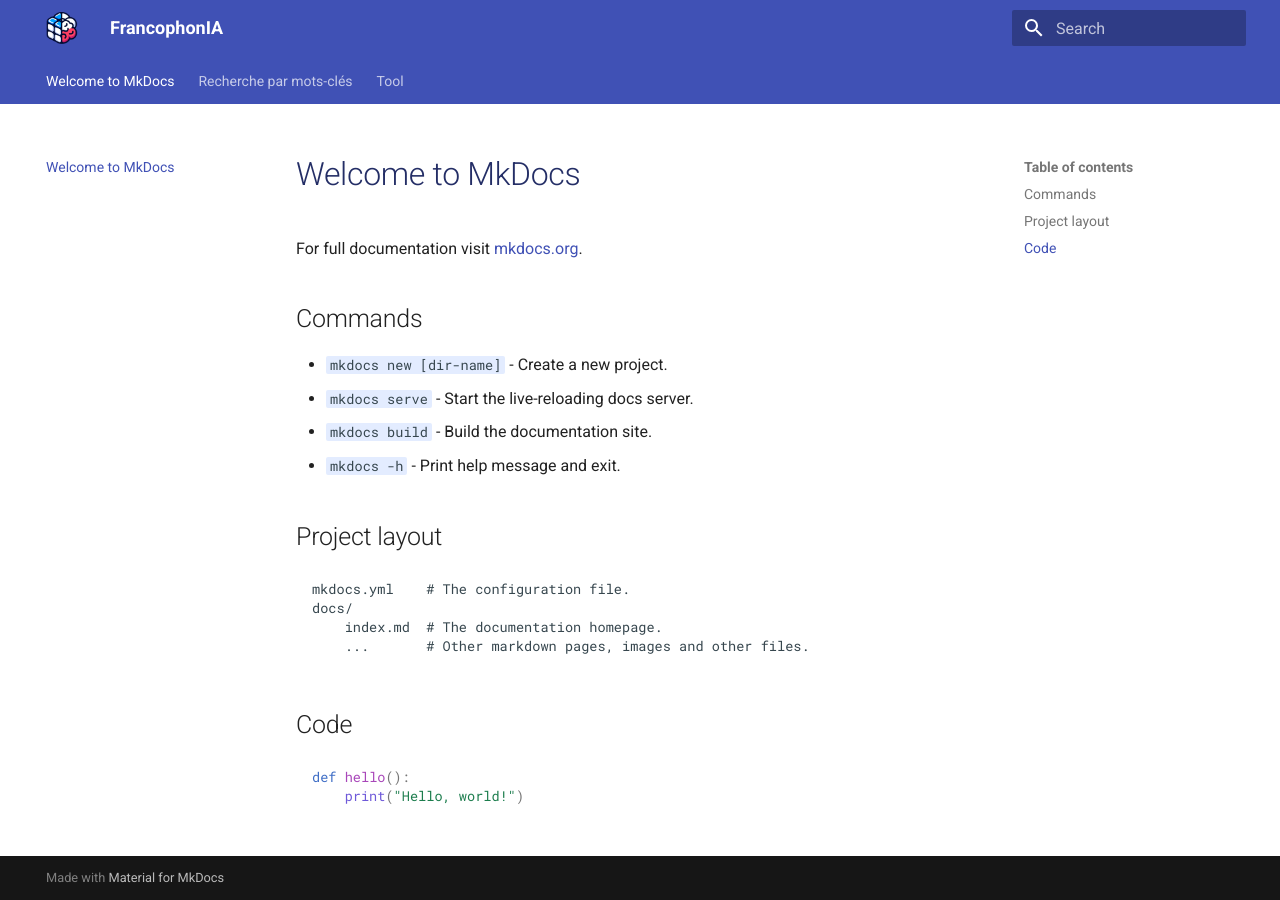
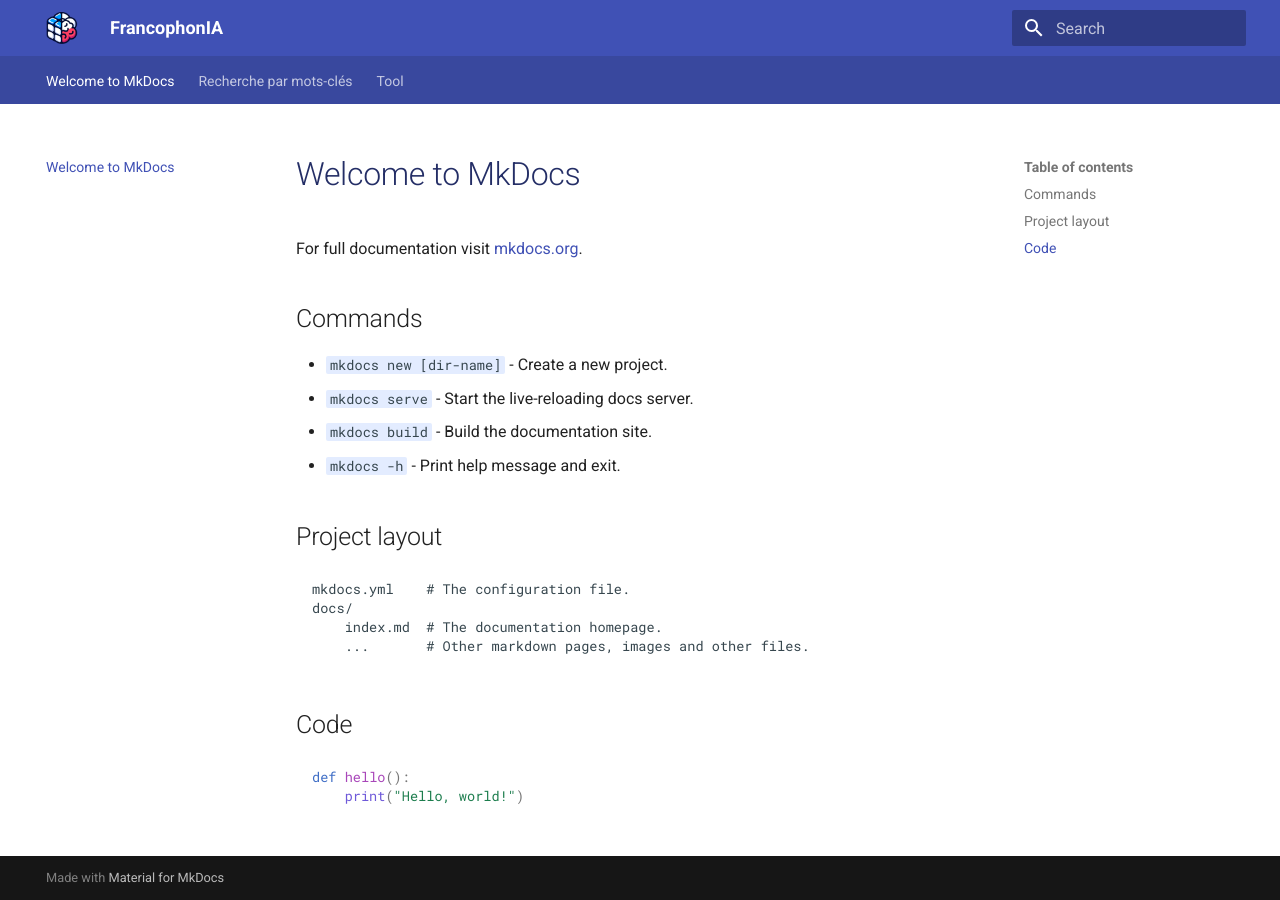
Before and after one commit to Athroniaeth/francophonia, an MkDocs documentation site: the page built from docs/index.md, in a window 1280 px wide. Built offline with MkDocs 1.6.1 and Material for MkDocs 9.7.7, drawn with Linux system fonts in a browser that asks for light colours.

Commit message:
Update, add extra css code base

```diff
--- a/docs/__static/css/extra.css
+++ b/docs/__static/css/extra.css
@@ -21,3 +21,10 @@
 .md-content h1 {
     color: #242e66;
 }
+
+.md-header {
+}
+
+.md-tabs {
+    background-color: #39489e;
+}
--- a/mkdocs.yml
+++ b/mkdocs.yml
@@ -36,5 +36,4 @@ theme:
     text: "Roboto"
     code: "Roboto Mono"
 
-extra_css:
-  - "/__static/css/extra.css"
+extra_css: [__static/css/extra.css]
```
